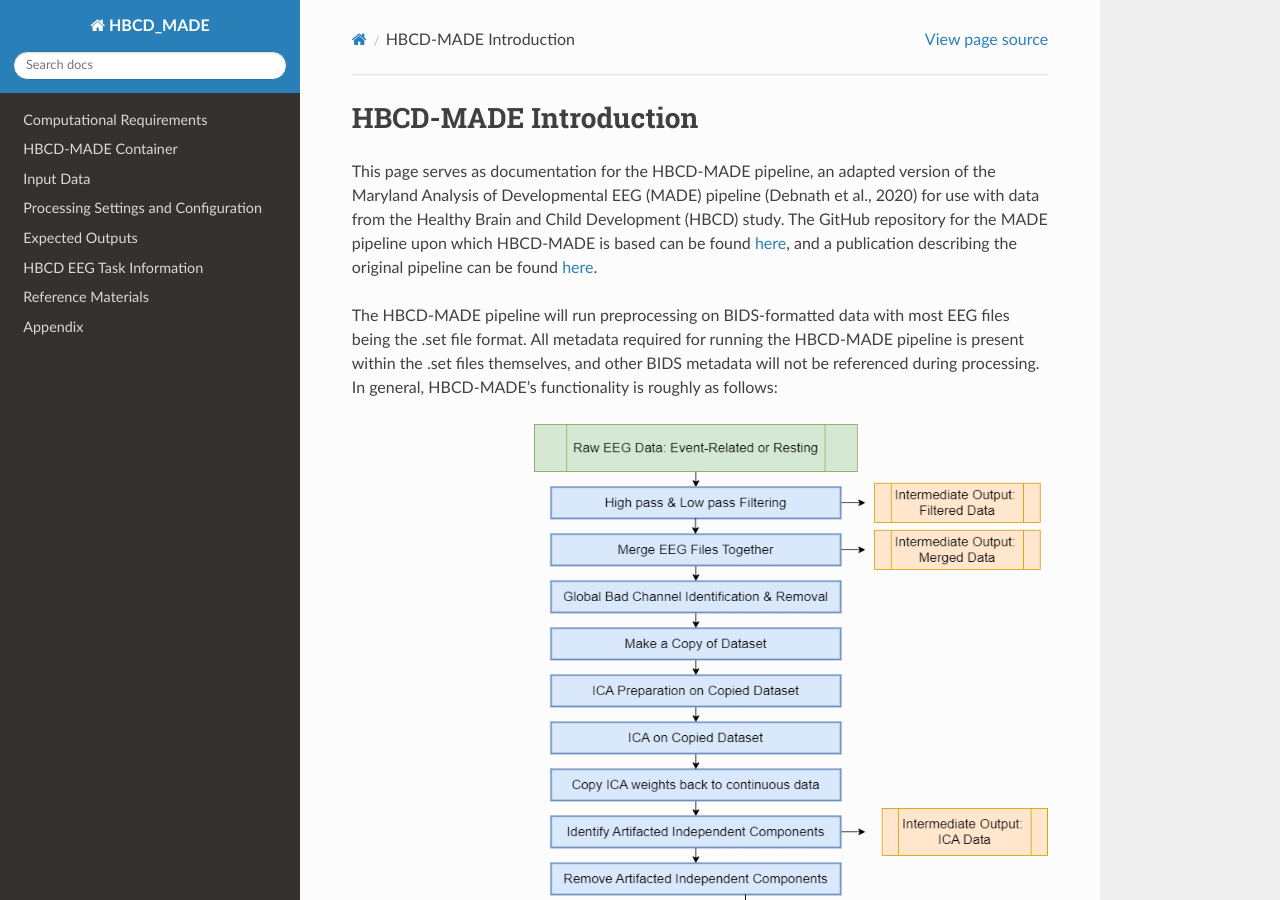
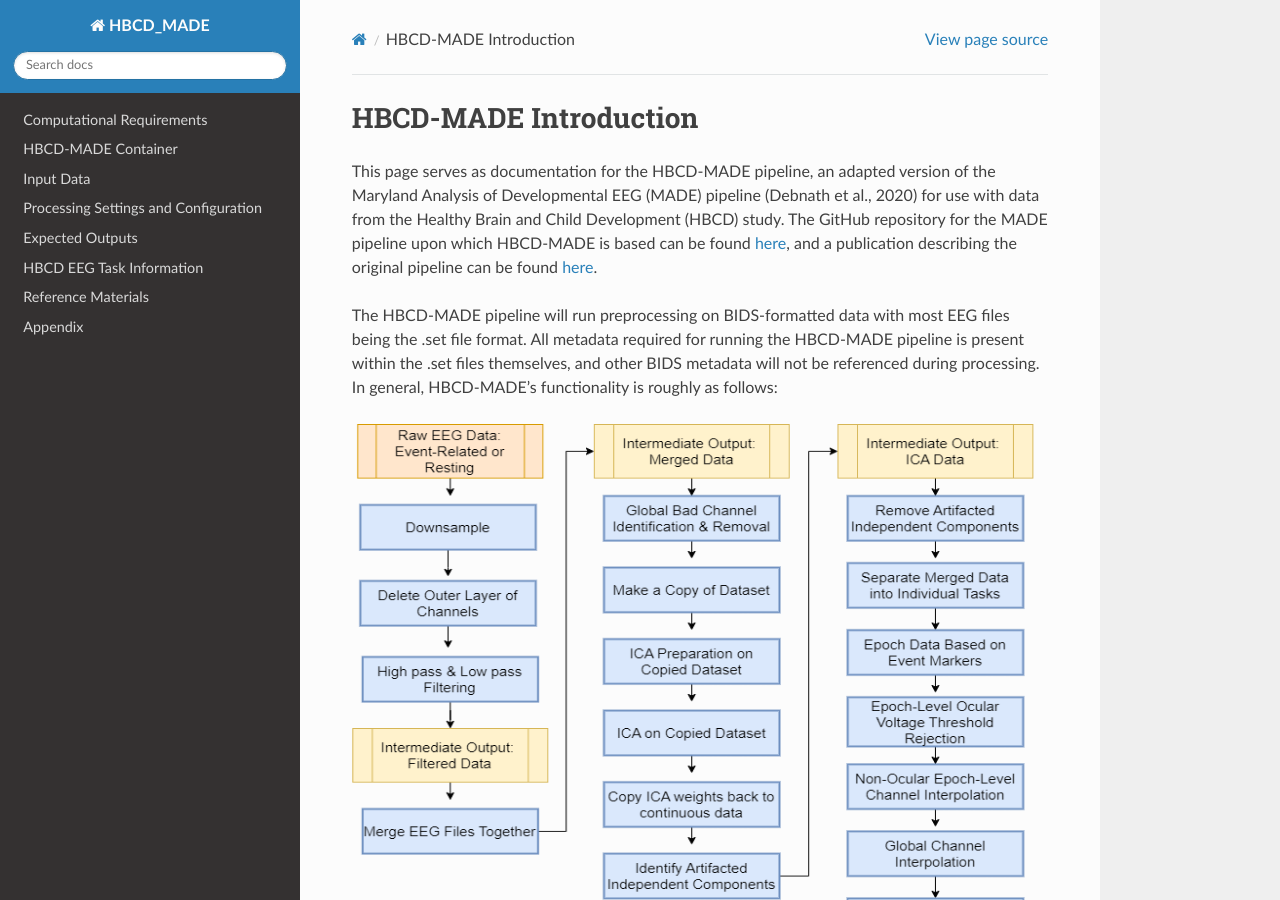
Before and after one commit to DCAN-Labs/HBCD-MADE, a Sphinx documentation site: the page built from docs/source/index.rst, in a window 1280 px wide and 900 px high. Built offline with Sphinx 7.4.7 and the Read the Docs theme 2.0.0, drawn with Linux system fonts in a browser that asks for light colours.

Commit message:
Update index.rst

```diff
--- a/docs/source/index.rst
+++ b/docs/source/index.rst
@@ -9,11 +9,6 @@ HBCD-MADE Introduction
 This page serves as documentation for the HBCD-MADE pipeline, an adapted version of the Maryland Analysis of Developmental EEG (MADE) pipeline (Debnath et al., 2020) for use with data from the Healthy Brain and Child Development (HBCD) study. The GitHub repository for the MADE pipeline upon which HBCD-MADE is based can be found `here <https://github.com/ChildDevLab/MADE-EEG-preprocessing-pipeline>`_, and a publication describing the original pipeline can be found `here <https://onlinelibrary.wiley.com/doi/full/10.1111/psyp.13580>`_.
 
 The HBCD-MADE pipeline will run preprocessing on BIDS-formatted data with most EEG files being the .set file format. All metadata required for running the HBCD-MADE pipeline is present within the .set files themselves, and other BIDS metadata will not be referenced during processing. In general, HBCD-MADE's functionality is roughly as follows:
-
-.. image:: images/flowchart.png
-   :width: 1000px
-   :height: 800px
-   :alt: png image above
 
 .. image:: images/flowchart2.png
    :width: 1200px
```
